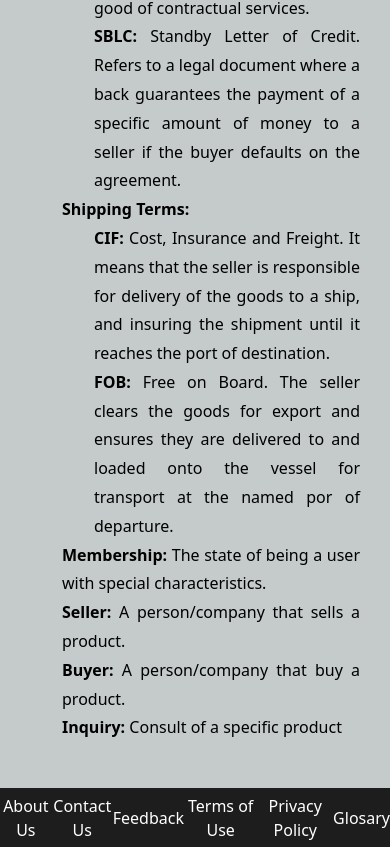
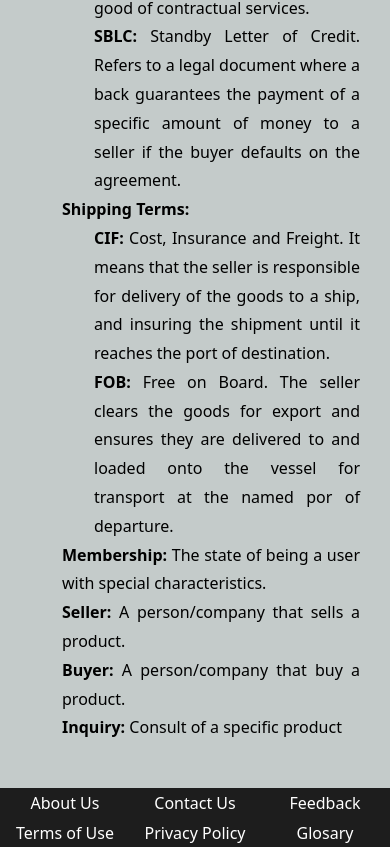
Before and after one commit to BarberoPablo/Commodities-Project, a React (Create React App) app in the folder client/: page /glosary in a window 390 px wide. Shown: the part 845-1692 px from the top of the page. Built offline with nearby package versions, Linux system fonts and the light colour scheme; no server answers.

Commit message:
Refactor(client): Fixing errors

```diff
--- a/client/src/Components/Home/Footer/css/Footer.module.css
+++ b/client/src/Components/Home/Footer/css/Footer.module.css
@@ -13,3 +13,11 @@
   text-decoration: none;
   cursor: pointer;
 }
+
+@media screen and (max-width:600px){
+  .footer{
+    display: grid;
+    grid-template-columns: 1fr 1fr 1fr;
+    grid-template-rows: 1fr 1fr;
+  }
+}
--- a/client/src/Components/Home/Paginado/Paginado.module.css
+++ b/client/src/Components/Home/Paginado/Paginado.module.css
@@ -85,7 +85,7 @@
     display: flex;
     justify-content: center;
     align-items: center;
-    margin-left: -20%;
+    margin-left: -4%;
   }
 
   .container span {
```
